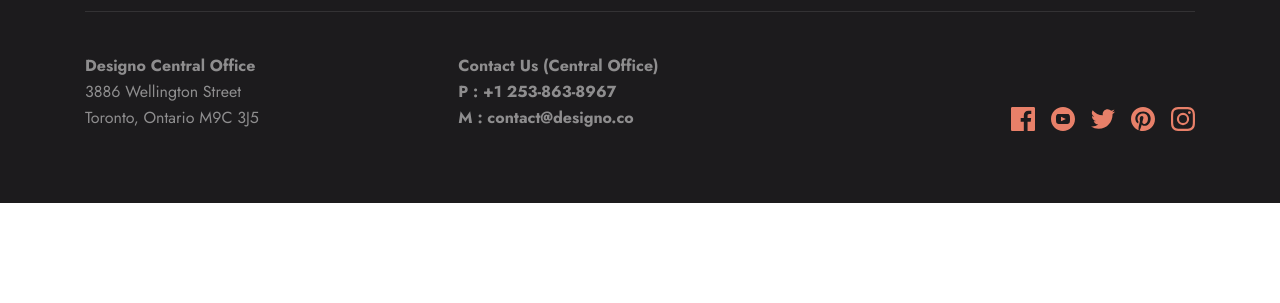
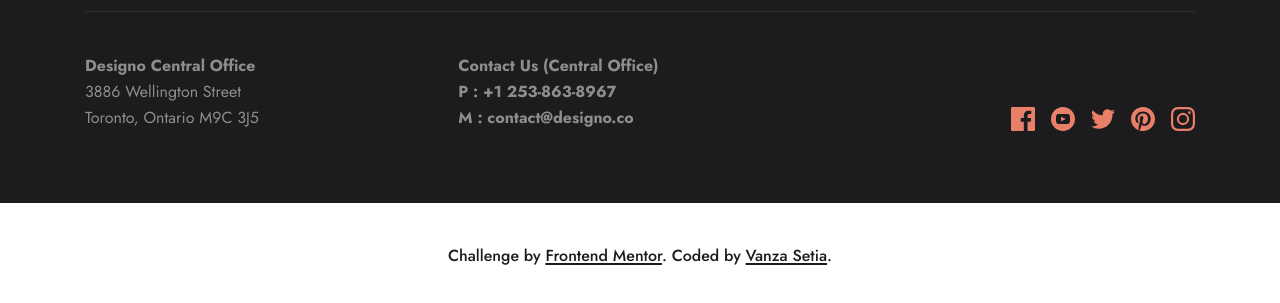
Before and after one commit to vanzasetia/designo-multi-page-website, a website: page index.html in a window 1280 px wide. Shown: the part 2652-2955 px from the top of the page. Before the commit the page ends 2855 px from the top, so only its background shows below. Drawn offline with Linux system fonts and the light colour scheme.

Commit message:
Add Frontend Mentor attribution

```diff
--- a/index.html
+++ b/index.html
@@ -312,7 +312,12 @@
         </div>
       </div>
     </main>
-    <footer class="footer js-landmark" role="contentinfo">
+    <footer
+      class="footer js-landmark"
+      aria-labelledby="footer-site"
+      role="contentinfo"
+    >
+      <p id="footer-site" hidden>Site</p>
       <div class="container container--padding">
         <div class="footer__container footer__line">
           <a href="/" class="footer__home">
@@ -375,6 +380,24 @@
         </div>
       </div>
     </footer>
+    <footer
+      class="attribution"
+      aria-labelledby="attribution"
+      role="contentinfo"
+    >
+      <p id="attribution" hidden>Frontend Mentor attribution</p>
+      <div class="container container--padding">
+        <p class="attribution__description">
+          Challenge by
+          <a class="attribution__link" href="https://www.frontendmentor.io"
+            >Frontend Mentor</a
+          >. Coded by
+          <a class="attribution__link" href="https://github.com/vanzasetia"
+            >Vanza Setia</a
+          >.
+        </p>
+      </div>
+    </footer>
     <script src="/js/vendors/instant-page.min.js" type="module"></script>
     <script>
       if ("serviceWorker" in navigator) {
--- /dev/null
+++ b/scss/layout/_attribution.scss
@@ -0,0 +1,25 @@
+@use "../abstracts" as *;
+
+.attribution {
+  padding-top: rem(40);
+  padding-bottom: rem(40);
+  font-weight: 500;
+  text-align: center;
+}
+
+.attribution__description {
+  margin-right: 0;
+  margin-left: 0;
+  max-width: 100%;
+}
+
+.attribution__link {
+  letter-spacing: 0;
+  text-decoration: underline 0.1em solid;
+  text-underline-offset: 0.1em;
+  text-transform: none;
+
+  @include hover {
+    text-decoration: none;
+  }
+}
--- a/scss/layout/_index.scss
+++ b/scss/layout/_index.scss
@@ -12,3 +12,4 @@
 @forward "locations";
 @forward "contact";
 @forward "footer";
+@forward "attribution";
```
Also changed, not shown: about.html (+24 -1 lines), app-design.html (+24 -1 lines), contact.html (+20 -0 lines), graphic-design.html (+18 -0 lines), locations.html (+24 -1 lines), web-design.html (+24 -1 lines), css/style.css, css/style.min.css.
